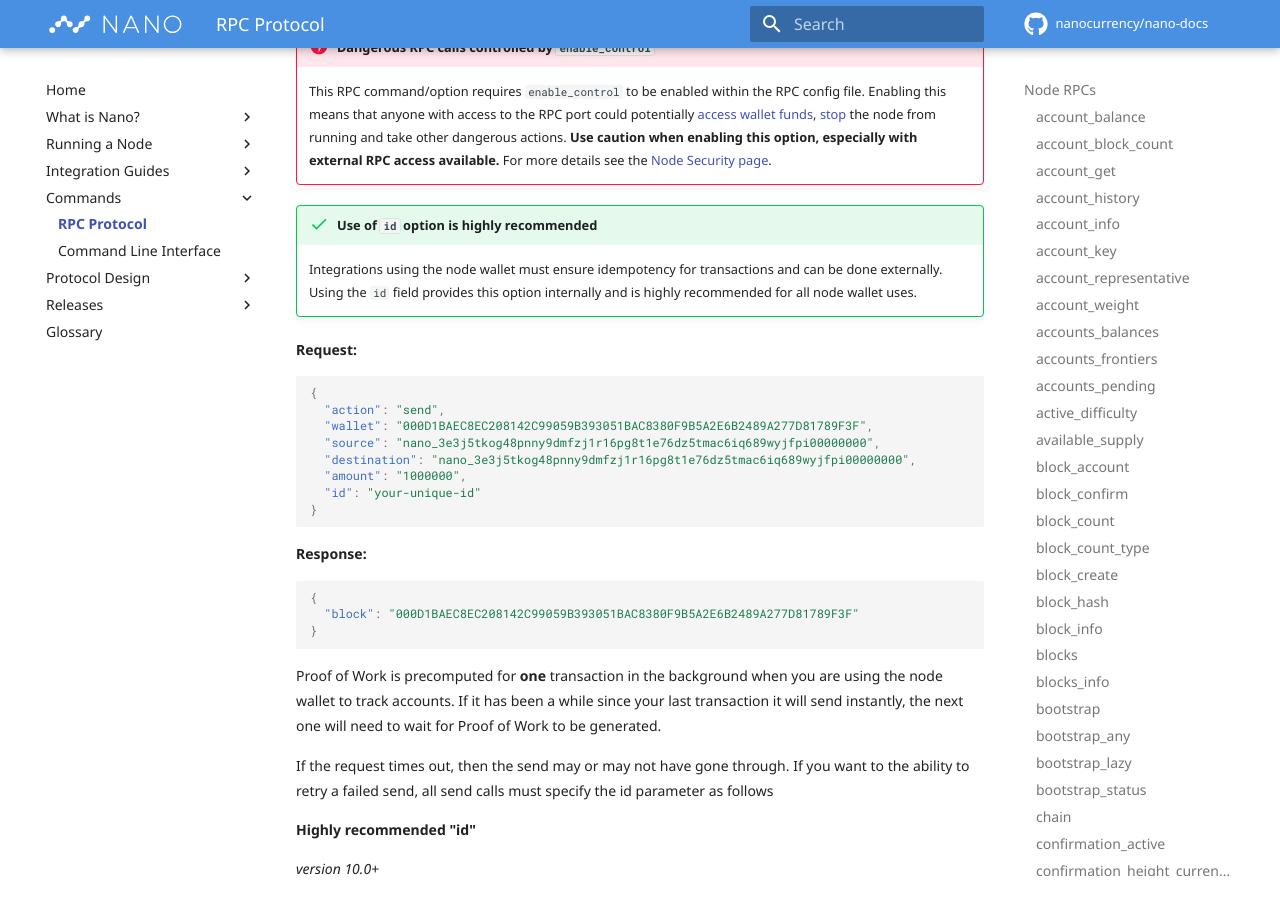
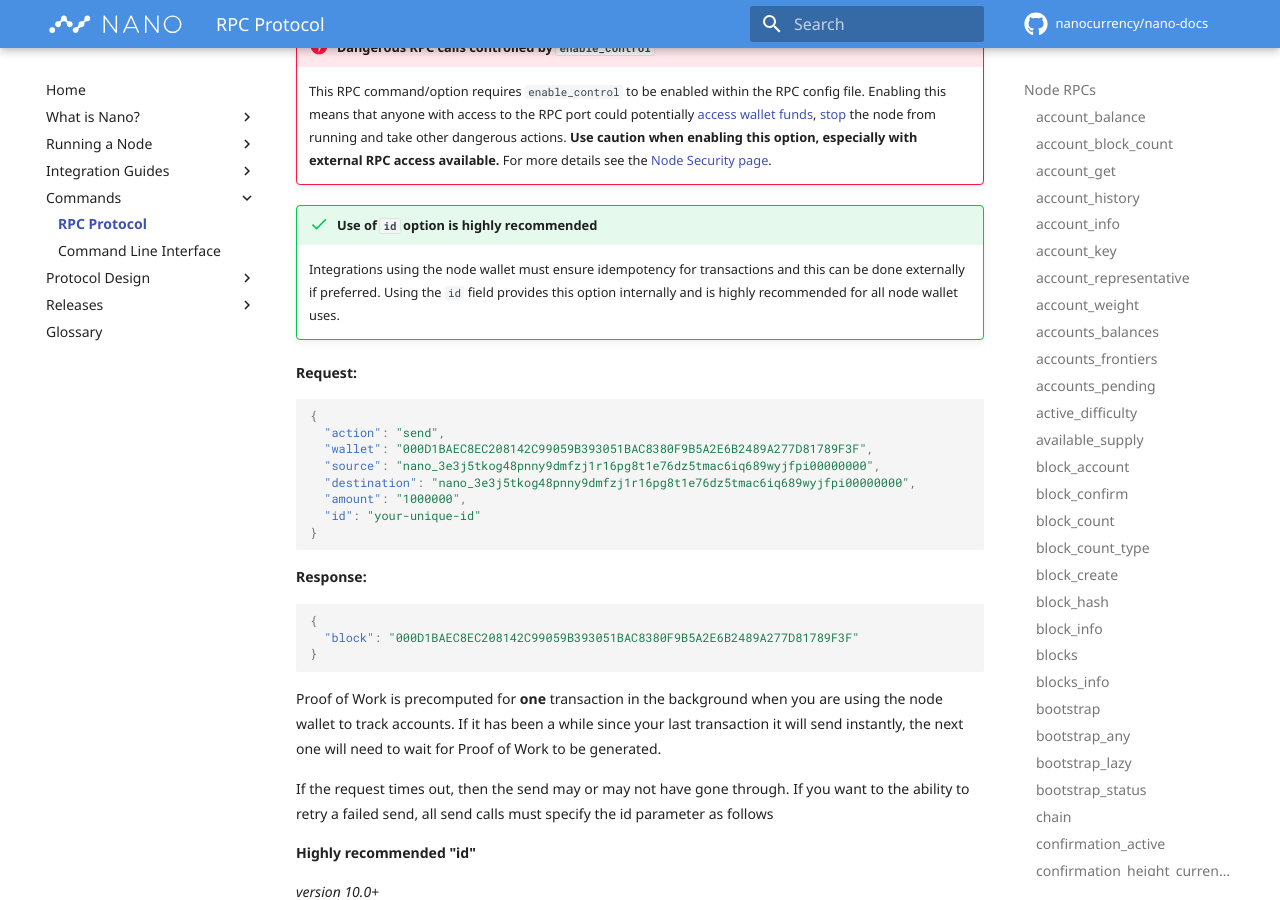
Before and after one commit to nanocurrency/nano-docs, an MkDocs documentation site: the page built from docs/commands/rpc-protocol.md, in a window 1280 px wide and 900 px high, scrolled down 74117 px. Built offline with MkDocs 1.6.1 and Material for MkDocs 9.7.7, drawn with Linux system fonts in a browser that asks for light colours; comment, search, counter and statistics services are not loaded.

Commit message:
Wording adjustments

````diff
--- a/docs/commands/rpc-protocol.md
+++ b/docs/commands/rpc-protocol.md
@@ -3338,7 +3338,7 @@
 --8<-- "enable-control-warning.md"
 
 !!! success "Use of `id` option is highly recommended"
-    Integrations using the node wallet must ensure idempotency for transactions and can be done externally. Using the `id` field provides this option internally and is highly recommended for all node wallet uses.
+    Integrations using the node wallet must ensure idempotency for transactions and this can be done externally if preferred. Using the `id` field provides this option internally and is highly recommended for all node wallet uses.
 
 **Request:**
 ```json
````
